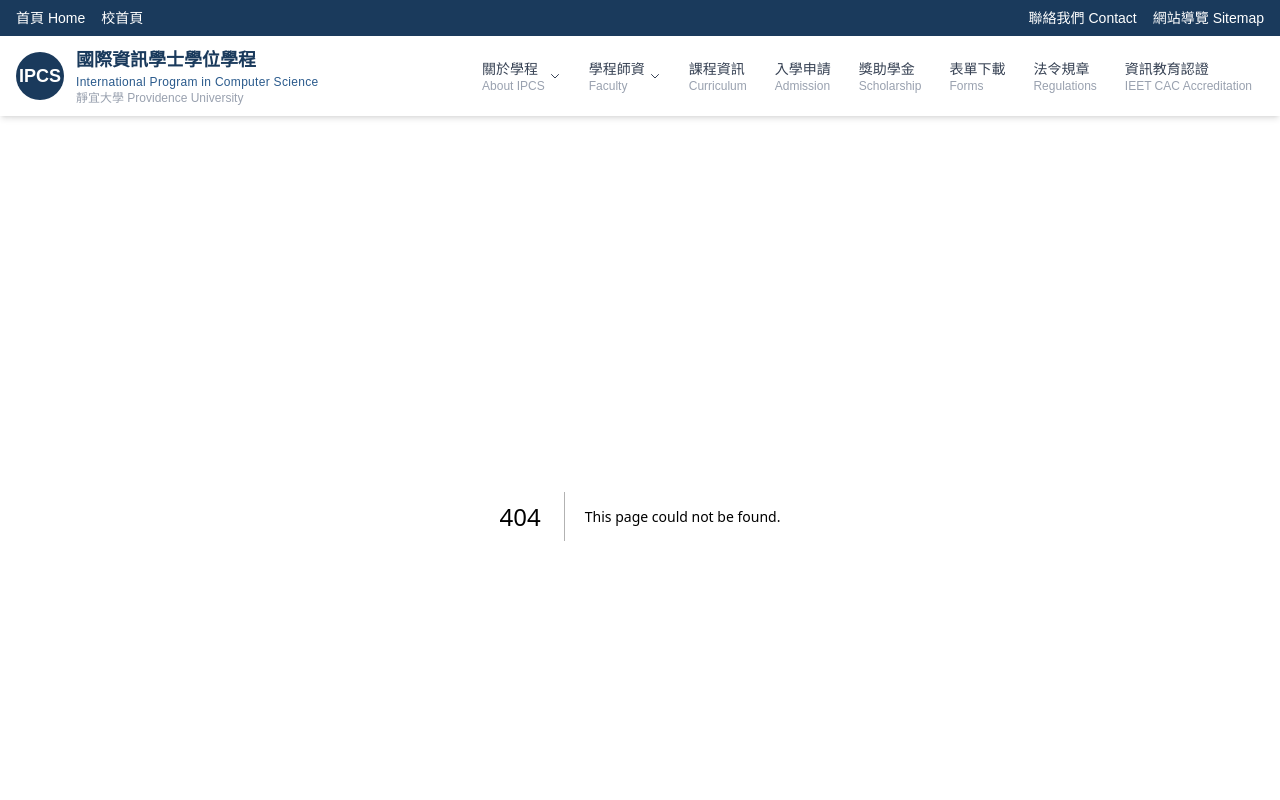
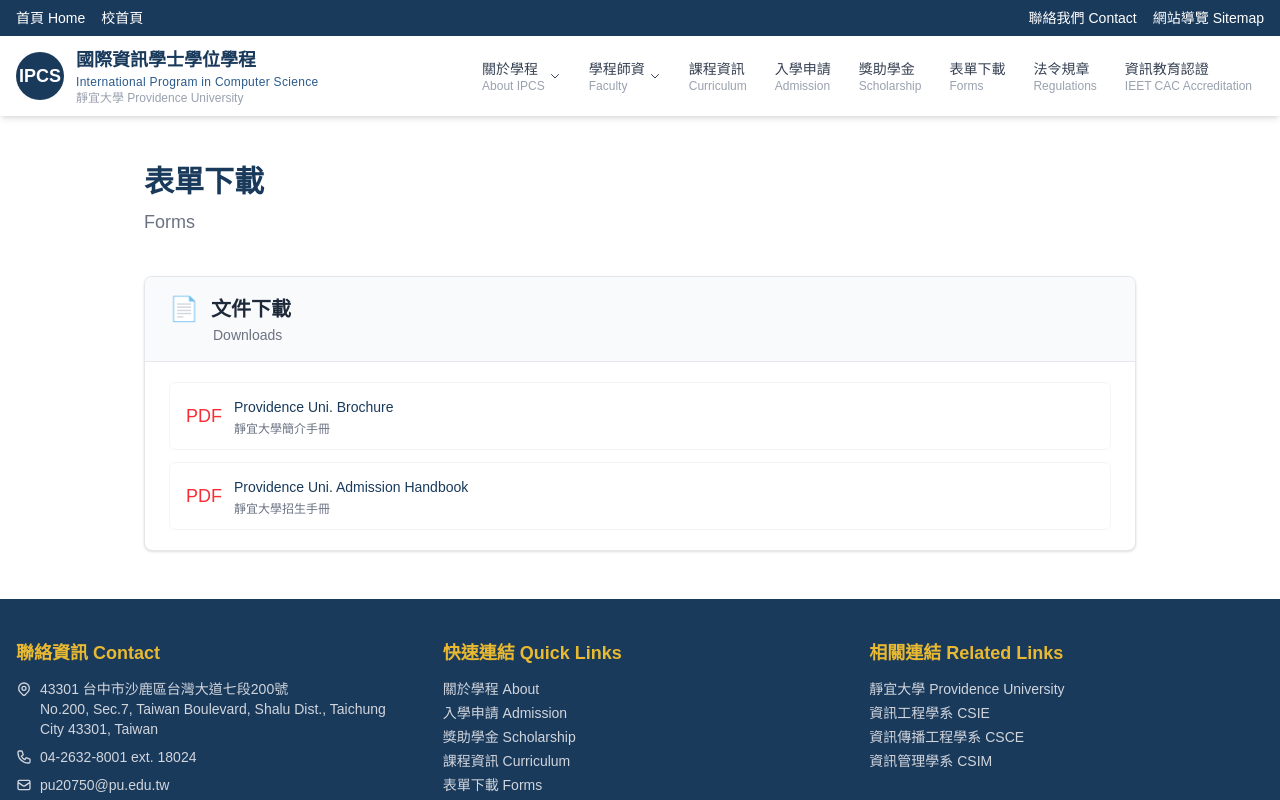
Before and after one commit to htchu/ipcs, a Next.js app: page /forms in a window 1280 px wide. Before the commit this address had no page. Shown: the top 800 px of the page. Built offline with nearby package versions, Linux system fonts and the light colour scheme.

Commit message:
Add forms page with brochure and admission handbook downloads
Co-Authored-By: Claude Opus 4.6 <noreply@anthropic.com>

```diff
--- /dev/null
+++ b/src/app/forms/page.tsx
@@ -0,0 +1,75 @@
+import type { Metadata } from "next";
+import Link from "next/link";
+
+export const metadata: Metadata = {
+  title: "表單下載 Forms | IPCS",
+  description:
+    "Downloadable forms and documents for the International Program in Computer Science at Providence University.",
+};
+
+/* ── data ── */
+
+type FormItem = {
+  zh: string;
+  en: string;
+  href: string;
+};
+
+const forms: FormItem[] = [
+  {
+    zh: "靜宜大學簡介手冊",
+    en: "Providence Uni. Brochure",
+    href: "https://oia.pu.edu.tw/var/file/48/1048/img/174/ProvidenceUni.Brochure_CHandENversion.pdf",
+  },
+  {
+    zh: "靜宜大學招生手冊",
+    en: "Providence Uni. Admission Handbook",
+    href: "https://oia.pu.edu.tw/var/file/48/1048/img/1126/516627917.pdf",
+  },
+];
+
+/* ── component ── */
+
+export default function FormsPage() {
+  return (
+    <div className="max-w-5xl mx-auto px-4 py-12">
+      <h1 className="text-3xl font-bold text-primary mb-2">表單下載</h1>
+      <p className="text-lg text-gray-500 mb-10">Forms</p>
+
+      <section className="bg-white border border-gray-200 rounded-lg shadow-sm overflow-hidden">
+        <div className="bg-gray-50 border-b border-gray-200 px-6 py-4">
+          <h2 className="text-xl font-bold text-gray-800 flex items-center gap-3">
+            <span className="text-2xl">📄</span>
+            文件下載
+          </h2>
+          <p className="text-sm text-gray-500 ml-11">Downloads</p>
+        </div>
+
+        <div className="px-6 py-5">
+          <ul className="space-y-3">
+            {forms.map((f, i) => (
+              <li key={i}>
+                <Link
+                  href={f.href}
+                  target="_blank"
+                  rel="noopener noreferrer"
+                  className="group flex items-center gap-3 rounded-md border border-gray-100 px-4 py-3 hover:border-primary/30 hover:bg-primary/5 transition"
+                >
+                  <span className="shrink-0 text-red-500 text-lg">PDF</span>
+                  <span>
+                    <span className="text-sm font-medium text-primary group-hover:underline">
+                      {f.en}
+                    </span>
+                    <span className="block text-xs text-gray-500 mt-0.5">
+                      {f.zh}
+                    </span>
+                  </span>
+                </Link>
+              </li>
+            ))}
+          </ul>
+        </div>
+      </section>
+    </div>
+  );
+}
```
